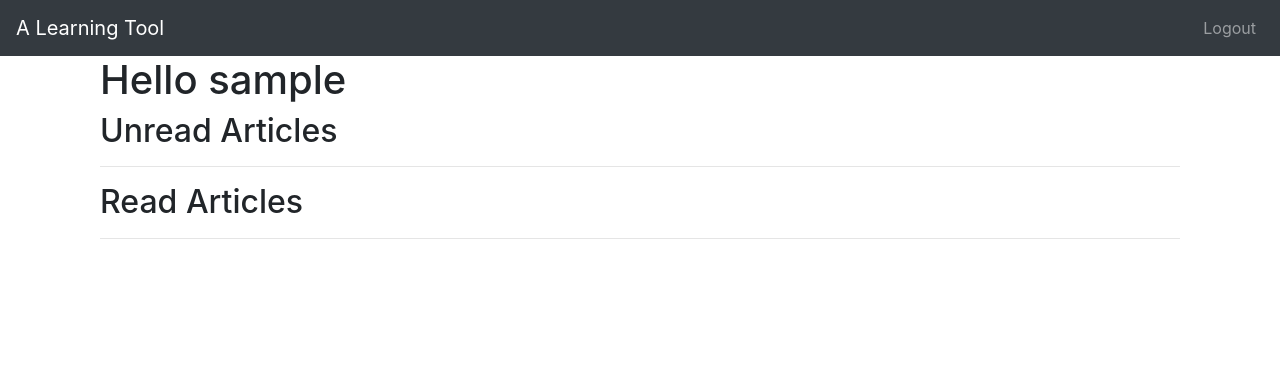
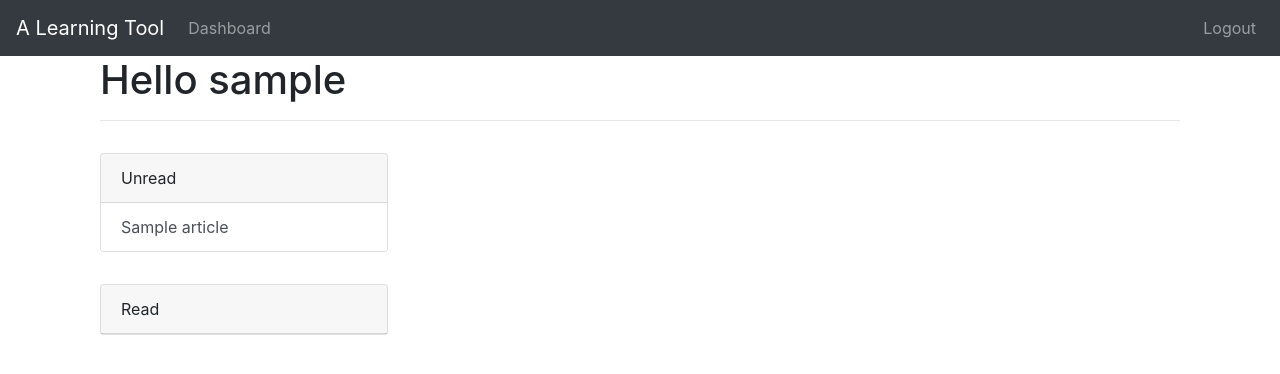
Before and after one commit to Roznoshchik/Lurnby, a Flask app: page /dashboard in a window 1280 px wide. Shown: the top 374 px of the page. Run offline with Flask 2, Linux system fonts and the light colour scheme; a user stored in the database is signed in; tables that the repository leaves empty hold one stand-in row (values such as "Sample post"); some libraries are stand-ins or nearby versions.

Commit message:
added articles db, created dashboard and read/unread logic

```diff
--- a/app/routes.py
+++ b/app/routes.py
@@ -6,8 +6,10 @@ from flask import flash, redirect, url_for, render_template, request
 from app.forms import URLForm, LoginForm, RegisterForm
 from app.pulltext import pull_text
 from flask_login import current_user, login_user, logout_user, login_required
-from app.models import User
+from app.models import User, Articles
 from werkzeug.urls import url_parse
+from datetime import datetime
+
 
 @app.route("/", methods=['GET','POST'])
 @app.route("/index", methods=['GET','POST'])
@@ -15,11 +17,23 @@ def index():
     form = URLForm()
     if form.validate_on_submit():
 
-
         if request.method =='POST':
             url = request.form['url']
             text = pull_text(url)
-            return render_template('text.html', title =text["title"], author = text["byline"], content=text["plain_content"])
+
+            if (text["byline"] is not None):
+                author = text["byline"]
+            else:
+                author = ""
+            title = text["title"]
+            content = text["content"]
+
+            new_article = Articles(unread=True, title=title, url=url, content=content )
+            db.session.add(new_article)
+            db.session.commit()
+            flash('Article added!', 'message')
+
+            #return render_template('text.html', title =text["title"], author = text["byline"], content=text["plain_content"])
 
         return redirect(url_for('index'))
 
@@ -155,9 +169,23 @@ def register():
         flash('Congratulations, you are now a registered user!', 'message')
         return redirect(url_for('login'))
     return render_template('register.html', title='Register', form=form)
-    return render_template('register.html', form=form)
 
 @app.route('/dashboard')
 @login_required
 def dashboard():
-    return render_template('dashboard.html')
+    unread_articles = Articles.query.filter_by(unread=True).all()
+    read_articles = Articles.query.filter_by(unread=False).all()
+
+
+    return render_template('dashboard.html', unread_articles=unread_articles, read_articles=read_articles)
+
+@app.route('/article/<id>')
+def article(id):
+    article = Articles.query.filter_by(id=id).first()
+    article.unread = False
+    article.last_reviewed = datetime.utcnow()
+    db.session.commit()
+
+    content = article.content
+    title = article.title
+    return render_template('text.html', title =title, content=content)
--- a/app/templates/base.html
+++ b/app/templates/base.html
@@ -47,6 +47,14 @@
         </button>
 
         <div class="collapse navbar-collapse" id="navbarsExampleDefault">
+          {% if current_user.is_authenticated %}
+          <ul class="navbar-nav mr-auto">
+            <li class="nav-item">
+              <a class="nav-link" href="{{ url_for('dashboard' )}}">Dashboard</a>
+            </li>
+          </ul>
+          {% endif %}
+
           <ul class="navbar-nav ml-auto">
             {% if current_user.is_anonymous %}
             <li class="nav-item">
--- a/app/templates/dashboard.html
+++ b/app/templates/dashboard.html
@@ -7,16 +7,28 @@
 {% block content %}
 <div class=" pushdown container">
     <h1> Hello {{ current_user.username }}</h1>
-
-    <div class = "articles">
-        <h2>Unread Articles</h2>
-        <hr>
-
-        <h2>Read Articles</h2>
-        <hr>
+    <hr>
+    <div class="card" style="width: 18rem; margin-top: 2rem;">
+        <div class="card-header">
+            Unread
+        </div>
+        <ul class="list-group list-group-flush">
+            {% for article in unread_articles %}
+            <a href="{{url_for('article', id=article.id)}}" class="list-group-item list-group-item-action">{{article.title}}</a>
+            {% endfor %}
+        </ul>
     </div>
 
-</main>
+    <div class="card" style="width: 18rem; margin-top: 2rem;">
+        <div class="card-header">
+            Read
+        </div>
+        <ul class="list-group list-group-flush">
+            {% for article in read_articles %}
+            <a href="{{url_for('article', id=article.id)}}" class="list-group-item list-group-item-action">{{article.title}}</a>
+            {% endfor %}
+        </ul>
+    </div>
 
 
 {% endblock%}
--- a/learnbetter.py
+++ b/learnbetter.py
@@ -1,7 +1,7 @@
 from app import app, db
 
-from app.models import User
+from app.models import User, Articles
 
 @app.shell_context_processor
 def make_shell_context():
-    return {'db': db, 'User':User}
+    return {'db': db, 'User':User, 'Articles':Articles}
```
Also changed, not shown: app/models.py (+11 -0 lines), app/templates/text.html (+2 -5 lines).
